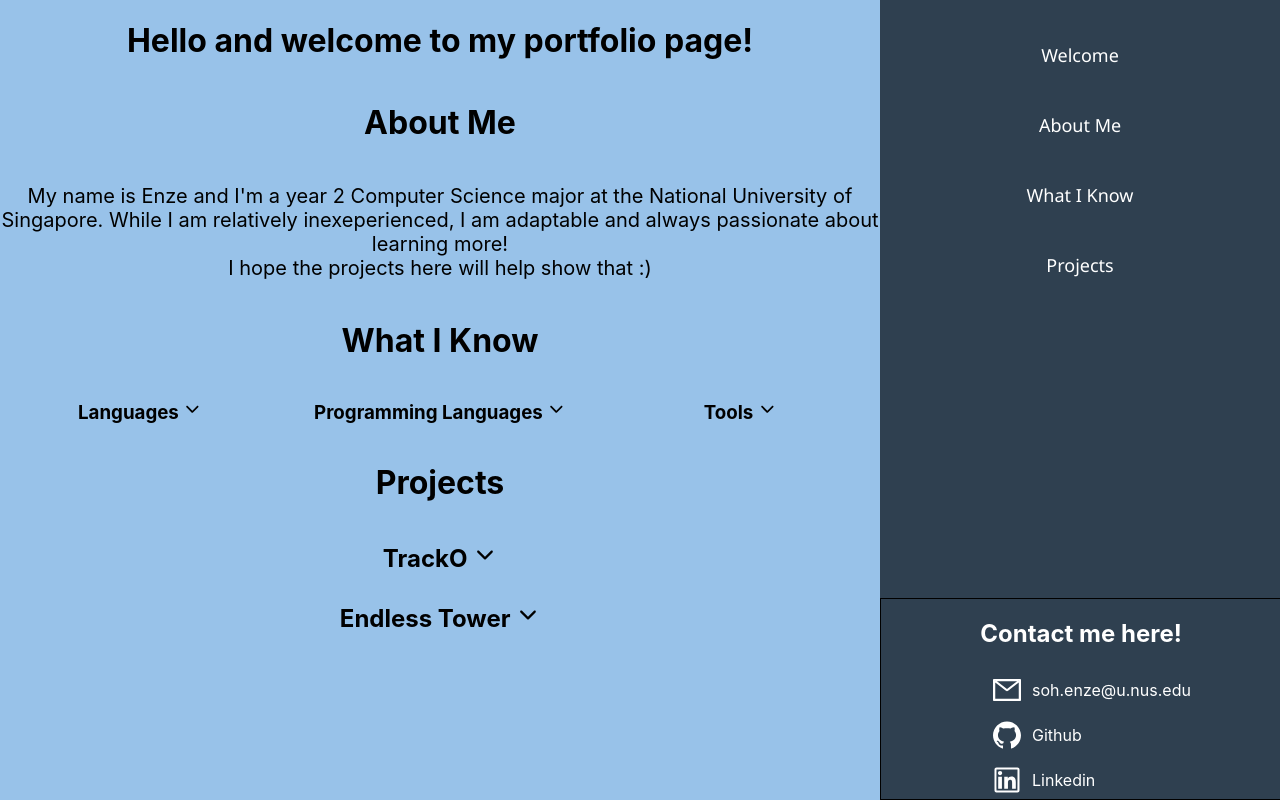
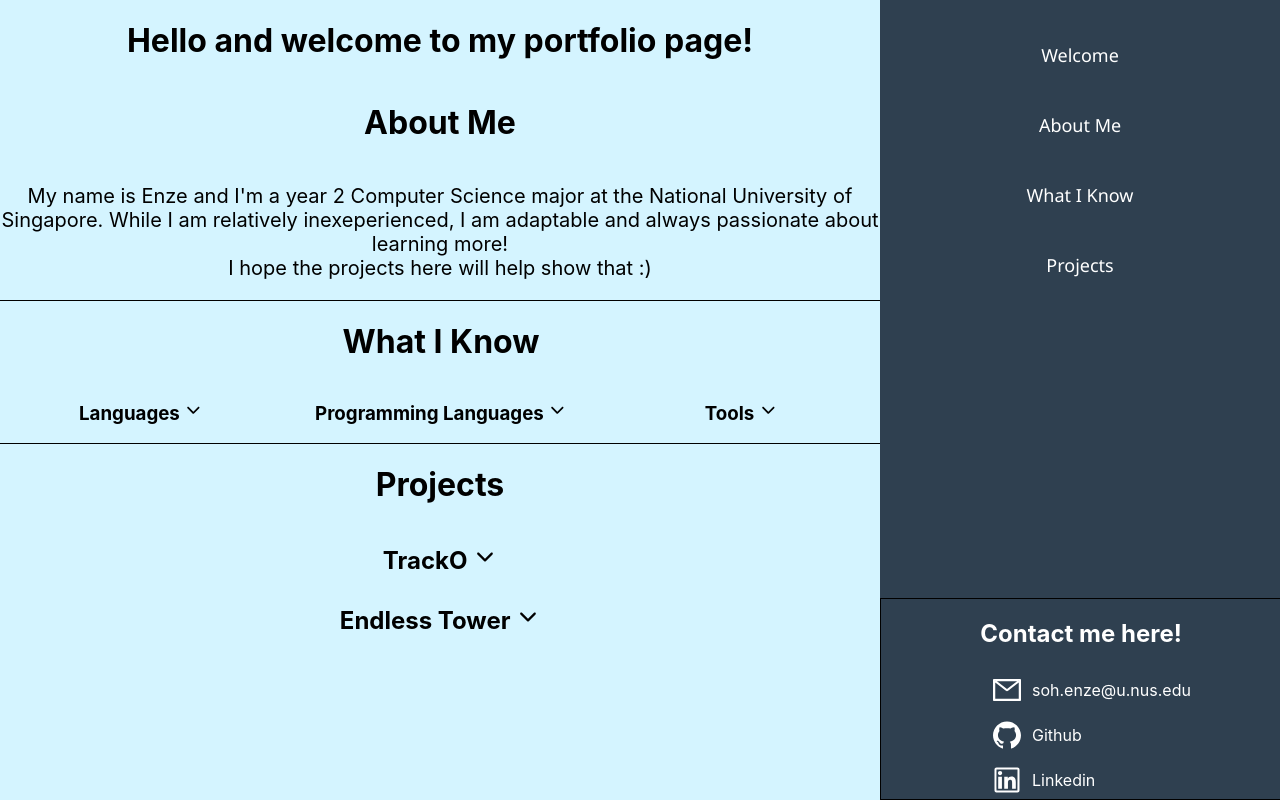
Before and after one commit to sohenze/Portfolio-Page, a React (Create React App) app: page / in a window 1280 px wide. Built offline with nearby package versions, Linux system fonts and the light colour scheme.

Commit message:
Change color and remove . from TrackO section

```diff
--- a/src/App.css
+++ b/src/App.css
@@ -13,7 +13,7 @@
 body {
   margin: 0;
   padding-left: 0;
-  background-color: #98C2E9;
+  background-color: #D4F4FF;
 }
 
 .Sidebar {
@@ -100,6 +100,7 @@ body {
   flex-direction: column;
   justify-content: center;
   align-items: center;
+  border: 1px solid black;
 }
 
 .WIKContent {
--- a/src/components/Projects.jsx
+++ b/src/components/Projects.jsx
@@ -50,7 +50,7 @@ const TrackO = () => {
               this application and because it was my first exposure to software engineering,
               it was tough at first but I managed to learn a lot from it such as the
               use of revision control systems(Git, Github), software architecture, software engineering principles and testing.
-              <br></br><a href = {trackoLink} target="_blank" rel="noreferrer">[Github]</a>.
+              <br></br><a href = {trackoLink} target="_blank" rel="noreferrer">[Github]</a>
             </p>
           </div>
         </div> : null
```
